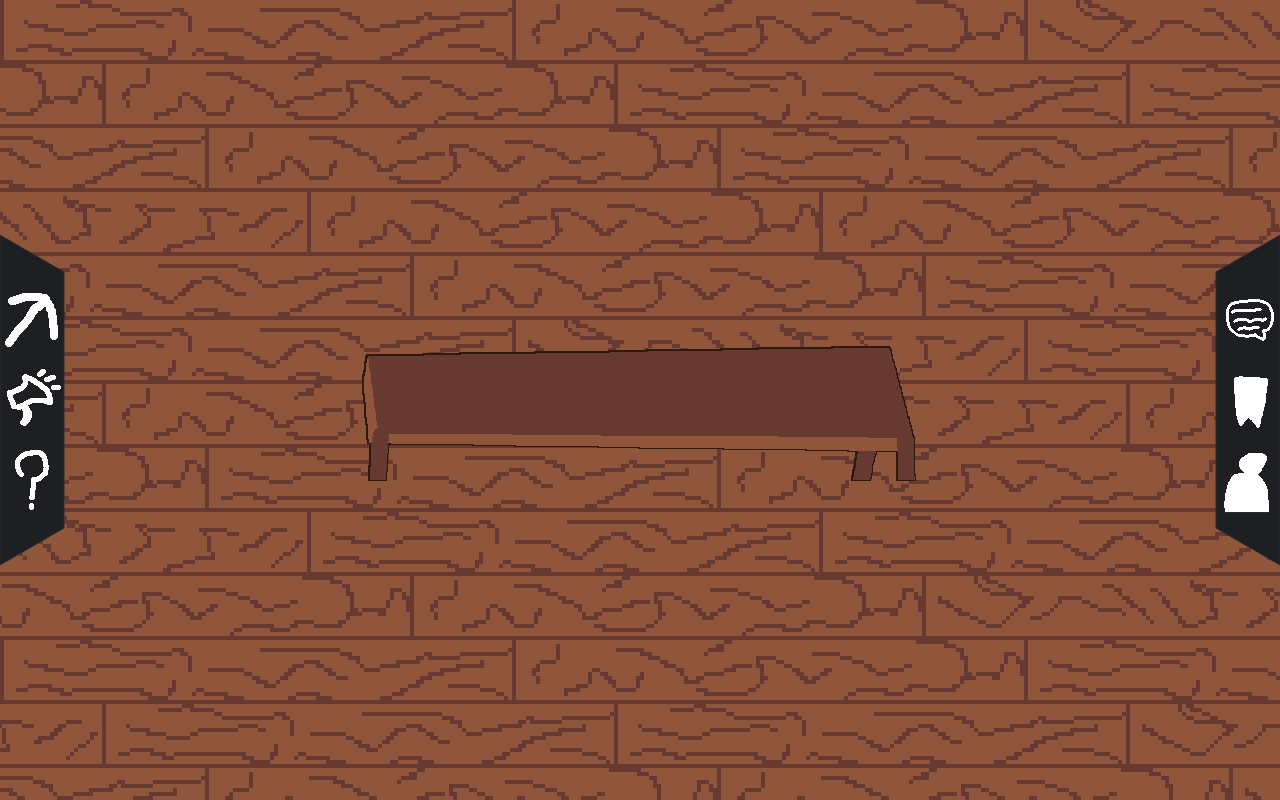
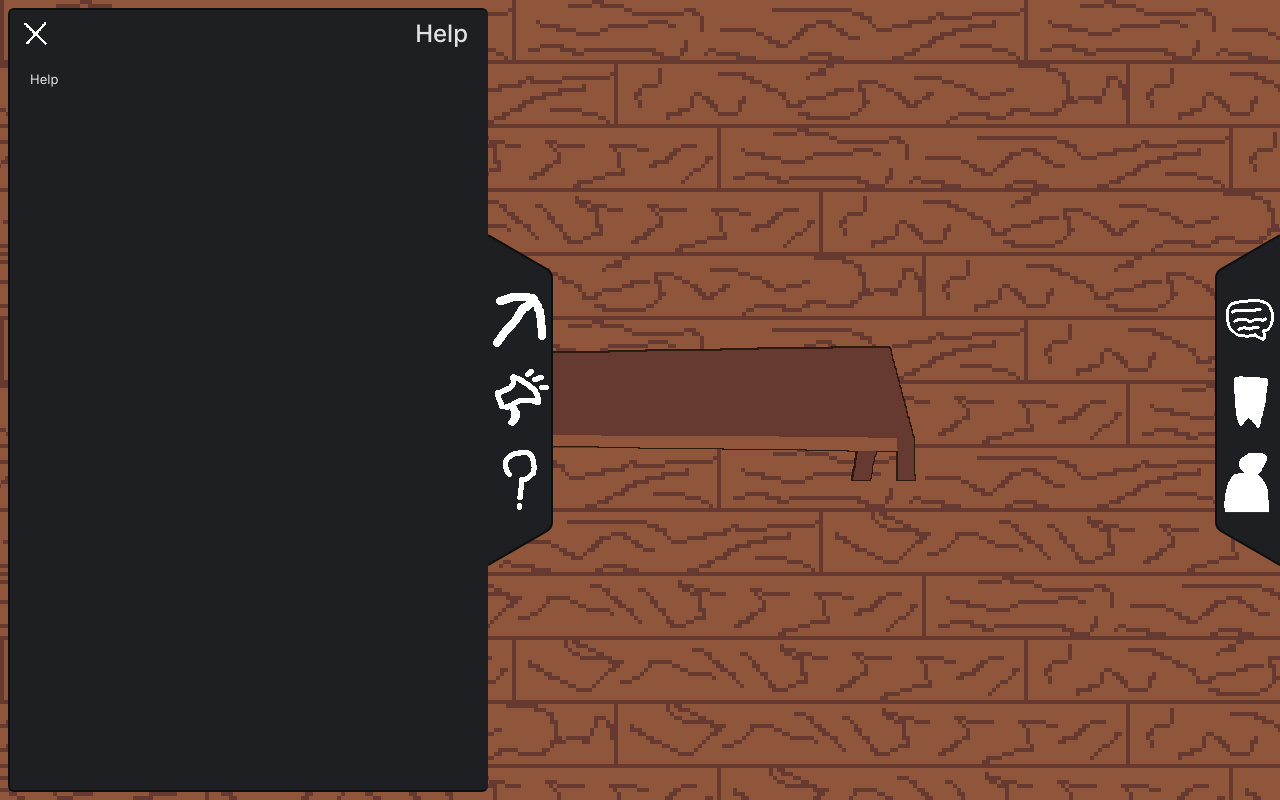
Before and after one commit to hackclub/sunker, a SvelteKit app in the folder frontend/: page /hq in a window 1280 px wide. Both pictures are taken after a click on the button 32 px from the left and 480 px from the top of the page. Built offline with nearby package versions, Linux system fonts and the light colour scheme.

Commit message:
side panel boilerplate

```diff
--- a/frontend/src/lib/SidePanel.svelte
+++ b/frontend/src/lib/SidePanel.svelte
@@ -1,17 +1,52 @@
 <script lang="ts">
 	import type { Snippet } from 'svelte';
 
-	let { side, children }: { side: 'left' | 'right'; children?: Snippet } = $props();
+	let {
+		side,
+		open = false,
+		children,
+		dialog
+	}: { side: 'left' | 'right'; open?: boolean; children?: Snippet; dialog?: Snippet } = $props();
 
 	const WIDTH = 64;
 	const DROP = WIDTH / Math.sqrt(3);
+	const RADIUS = 6;
+	const DIALOG_WIDTH = 480;
 
 	let height = $state(0);
+
+	function toward([px, py]: number[], [qx, qy]: number[]) {
+		const len = Math.hypot(qx - px, qy - py);
+		return `${px + ((qx - px) * RADIUS) / len} ${py + ((qy - py) * RADIUS) / len}`;
+	}
+
+	const outline = $derived.by(() => {
+		const top = [WIDTH, DROP];
+		const bottom = [WIDTH, height - DROP];
+		return [
+			'M 0 0',
+			`L ${toward(top, [0, 0])} Q ${top.join(' ')} ${toward(top, bottom)}`,
+			`L ${toward(bottom, top)} Q ${bottom.join(' ')} ${toward(bottom, [0, height])}`,
+			`L 0 ${height}`
+		].join(' ');
+	});
 </script>
 
-<div class="panel {side}" style:--width="{WIDTH}px" style:--drop="{DROP}px" bind:clientHeight={height}>
+<aside class="dialog {side}" class:open style:--dialog-width="{DIALOG_WIDTH}px" inert={!open}>
+	{@render dialog?.()}
+</aside>
+
+<div
+	class="panel {side}"
+	class:open
+	style:--width="{WIDTH}px"
+	style:--drop="{DROP}px"
+	style:--dialog-width="{DIALOG_WIDTH}px"
+	bind:clientHeight={height}
+>
 	<svg width={WIDTH} {height}>
-		<polygon points="0,0 {WIDTH},{DROP} {WIDTH},{height - DROP} 0,{height}" />
+		<path class="fill" d="{outline} Z" />
+		<path class="border" d={outline} />
 	</svg>
 	<div class="content">
 		{@render children?.()}
@@ -20,18 +55,25 @@
 
 <style>
 	.panel {
+		--shift: 0px;
 		position: fixed;
 		top: 50%;
 		width: var(--width);
-		transform: translateY(-50%);
+		transition: transform 0.25s ease;
 	}
 
-	.left {
-		left: 0;
+	.panel.open {
+		--shift: calc(var(--dialog-width) + 8px);
 	}
 
-	.right {
+	.panel.left {
+		left: 0;
+		transform: translate(var(--shift), -50%);
+	}
+
+	.panel.right {
 		right: 0;
+		transform: translate(calc(-1 * var(--shift)), -50%);
 	}
 
 	svg {
@@ -44,10 +86,14 @@
 		transform: scaleX(-1);
 	}
 
-	polygon {
+	.fill {
 		fill: var(--island);
-		stroke: var(--island-border);
-		stroke-width: 1;
+	}
+
+	.border {
+		fill: none;
+		stroke: #0e0f10;
+		stroke-width: 2;
 	}
 
 	.content {
@@ -57,4 +103,33 @@
 		gap: 16px;
 		padding: calc(var(--drop) + 16px) 0;
 	}
+
+	.dialog {
+		position: fixed;
+		top: 8px;
+		bottom: 8px;
+		box-sizing: border-box;
+		width: var(--dialog-width);
+		overflow: auto;
+		border: 2px solid #0e0f10;
+		border-radius: 6px;
+		background: var(--island);
+		transition: transform 0.25s ease;
+	}
+
+	.dialog.left {
+		left: 8px;
+		border-right: none;
+		transform: translateX(calc(-100% - 8px));
+	}
+
+	.dialog.right {
+		right: 8px;
+		border-left: none;
+		transform: translateX(calc(100% + 8px));
+	}
+
+	.dialog.open {
+		transform: none;
+	}
 </style>
--- /dev/null
+++ b/frontend/src/lib/hq/Chat.svelte
@@ -0,0 +1,4 @@
+<script lang="ts">
+</script>
+
+<p>Chat</p>
--- /dev/null
+++ b/frontend/src/lib/hq/Help.svelte
@@ -0,0 +1,4 @@
+<script lang="ts">
+</script>
+
+<p>Help</p>
--- /dev/null
+++ b/frontend/src/lib/hq/Missions.svelte
@@ -0,0 +1,4 @@
+<script lang="ts">
+</script>
+
+<p>Missions</p>
--- /dev/null
+++ b/frontend/src/lib/hq/Profile.svelte
@@ -0,0 +1,4 @@
+<script lang="ts">
+</script>
+
+<p>Profile</p>
--- /dev/null
+++ b/frontend/src/lib/hq/Projects.svelte
@@ -0,0 +1,4 @@
+<script lang="ts">
+</script>
+
+<p>Projects</p>
--- /dev/null
+++ b/frontend/src/lib/hq/Propaganda.svelte
@@ -0,0 +1,4 @@
+<script lang="ts">
+</script>
+
+<p>Propaganda</p>
--- a/frontend/src/routes/hq/+page.svelte
+++ b/frontend/src/routes/hq/+page.svelte
@@ -9,27 +9,50 @@
 	import chatIcon from '#lib/assets/images/chat-icon.png';
 	import battleIcon from '#lib/assets/images/battle-icon.png';
 	import profileIcon from '#lib/assets/images/profile.png';
+	import xIcon from '#lib/assets/images/x-icon.png';
 	import SidePanel from '#lib/SidePanel.svelte';
+	import Projects from '#lib/hq/Projects.svelte';
+	import Propaganda from '#lib/hq/Propaganda.svelte';
+	import Help from '#lib/hq/Help.svelte';
+	import Chat from '#lib/hq/Chat.svelte';
+	import Missions from '#lib/hq/Missions.svelte';
+	import Profile from '#lib/hq/Profile.svelte';
+	import type { Component } from 'svelte';
 
-	const panels: Record<'left' | 'right', { label: string; icon: string; disabled: boolean; dot: boolean }[]> = $state({
+	type Side = 'left' | 'right';
+	type Section = { label: string; icon: string; component: Component; disabled: boolean; dot: boolean };
+
+	const panels: Record<Side, Section[]> = $state({
 		left: [
-			{ label: 'Projects', icon: projectsIcon, disabled: false, dot: false },
-			{ label: 'Propaganda', icon: propagandaIcon, disabled: false, dot: false },
-			{ label: 'Help', icon: helpIcon, disabled: false, dot: false }
+			{ label: 'Projects', icon: projectsIcon, component: Projects, disabled: false, dot: false },
+			{ label: 'Propaganda', icon: propagandaIcon, component: Propaganda, disabled: false, dot: false },
+			{ label: 'Help', icon: helpIcon, component: Help, disabled: false, dot: false }
 		],
 		right: [
-			{ label: 'Chat', icon: chatIcon, disabled: false, dot: false },
-			{ label: 'Missions', icon: battleIcon, disabled: false, dot: false },
-			{ label: 'Profile', icon: profileIcon, disabled: false, dot: false }
+			{ label: 'Chat', icon: chatIcon, component: Chat, disabled: false, dot: false },
+			{ label: 'Missions', icon: battleIcon, component: Missions, disabled: false, dot: false },
+			{ label: 'Profile', icon: profileIcon, component: Profile, disabled: false, dot: false }
 		]
 	});
+
+	const open: Record<Side, boolean> = $state({ left: false, right: false });
+	const active: Record<Side, number> = $state({ left: 0, right: 0 });
+
+	function toggle(side: Side, index: number) {
+		open[side] = !(open[side] && active[side] === index);
+		active[side] = index;
+	}
+
+	function onkeydown(event: KeyboardEvent) {
+		if (event.key === 'Escape') open.left = open.right = false;
+	}
 
 	const PLANKS = [plank, plank2, plank3];
 	const SCALE = 4;
 	const WIDTH = 128 * SCALE;
 	const HEIGHT = 16 * SCALE;
 
-	const seed = Math.floor(Math.random() * 2 ** 32);
+	const seed = 0x5eed;
 
 	function pick(row: number, col: number) {
 		const h = Math.imul(seed ^ (row * 73856093) ^ (col * 19349663), 2654435761) >>> 0;
@@ -42,10 +65,10 @@
 	const cols = $derived(Math.ceil(innerWidth / WIDTH) + 1);
 </script>
 
-<svelte:window bind:innerWidth bind:innerHeight />
+<svelte:window bind:innerWidth bind:innerHeight {onkeydown} />
 
 <svelte:head>
-	<link rel="stylesheet" href="https://fonts.googleapis.com/css2?family=Inter:wght@400&display=swap" />
+	<link rel="stylesheet" href="https://fonts.googleapis.com/css2?family=Inter:wght@400;500&display=swap" />
 </svelte:head>
 
 <div class="hq">
@@ -62,14 +85,30 @@
 	<img class="table" src={table} alt="" />
 
 	{#each ['left', 'right'] as const as side}
-		<SidePanel {side}>
-			{#each panels[side] as { label, icon, disabled, dot }}
-				<button aria-label={label} {disabled}>
+		{@const section = panels[side][active[side]]}
+		<SidePanel {side} open={open[side]}>
+			{#each panels[side] as { label, icon, disabled, dot }, i}
+				<button
+					aria-label={label}
+					aria-expanded={open[side] && active[side] === i}
+					tabindex={i * 2 + (side === 'left' ? 1 : 2)}
+					{disabled}
+					onclick={() => toggle(side, i)}
+				>
 					<img src={icon} alt="" />
 					{#if dot}<span class="dot"></span>{/if}
 					<span class="tip {side}">{label}</span>
 				</button>
 			{/each}
+			{#snippet dialog()}
+				<header class={side}>
+					<h2>{section.label}</h2>
+					<button class="close" aria-label="Close" onclick={() => (open[side] = false)}>
+						<img src={xIcon} alt="" />
+					</button>
+				</header>
+				<div class="body"><section.component /></div>
+			{/snippet}
 		</SidePanel>
 	{/each}
 </div>
@@ -80,9 +119,44 @@
 		--island-border: #2b2d30;
 		--hover: #2b2d30;
 		--text: #dfe1e5;
-		--accent: #8bcf86;
+		--accent: #869ecf;
 		color: var(--text);
 		color-scheme: dark;
+		font: 13px 'Inter', sans-serif;
+	}
+
+	header {
+		display: flex;
+		align-items: center;
+		justify-content: space-between;
+		padding: 12px 14px 12px 20px;
+	}
+
+	header.left {
+		flex-direction: row-reverse;
+		padding: 12px 20px 12px 14px;
+	}
+
+	h2 {
+		margin: 0;
+		font-size: 24px;
+		line-height: 24px;
+		font-weight: 500;
+	}
+
+	.close {
+		width: 24px;
+		height: 24px;
+		border-radius: 6px;
+	}
+
+	.close img {
+		width: 24px;
+		height: 24px;
+	}
+
+	.body {
+		padding: 0 20px 16px;
 	}
 
 	button {
@@ -110,7 +184,6 @@
 		border: 1px solid #393b40;
 		border-radius: 6px;
 		background: var(--island);
-		font: 13px 'Inter', sans-serif;
 		white-space: nowrap;
 		transform: translateY(-50%);
 		pointer-events: none;
--- a/frontend/src/routes/hq/mines/+page.svelte
+++ b/frontend/src/routes/hq/mines/+page.svelte
@@ -52,7 +52,7 @@
 		--hover: #2b2d30;
 		--text: #dfe1e5;
 		--text-muted: #868a91;
-		--accent: #8bcf86;
+		--accent: #869ecf;
 		--radius: 12px;
 		--radius-small: 6px;
 		position: fixed;
```
Also changed, not shown: frontend/src/lib/assets/images/x-icon.png (added), 1 other file (tests, documents, lock files or other folders).
